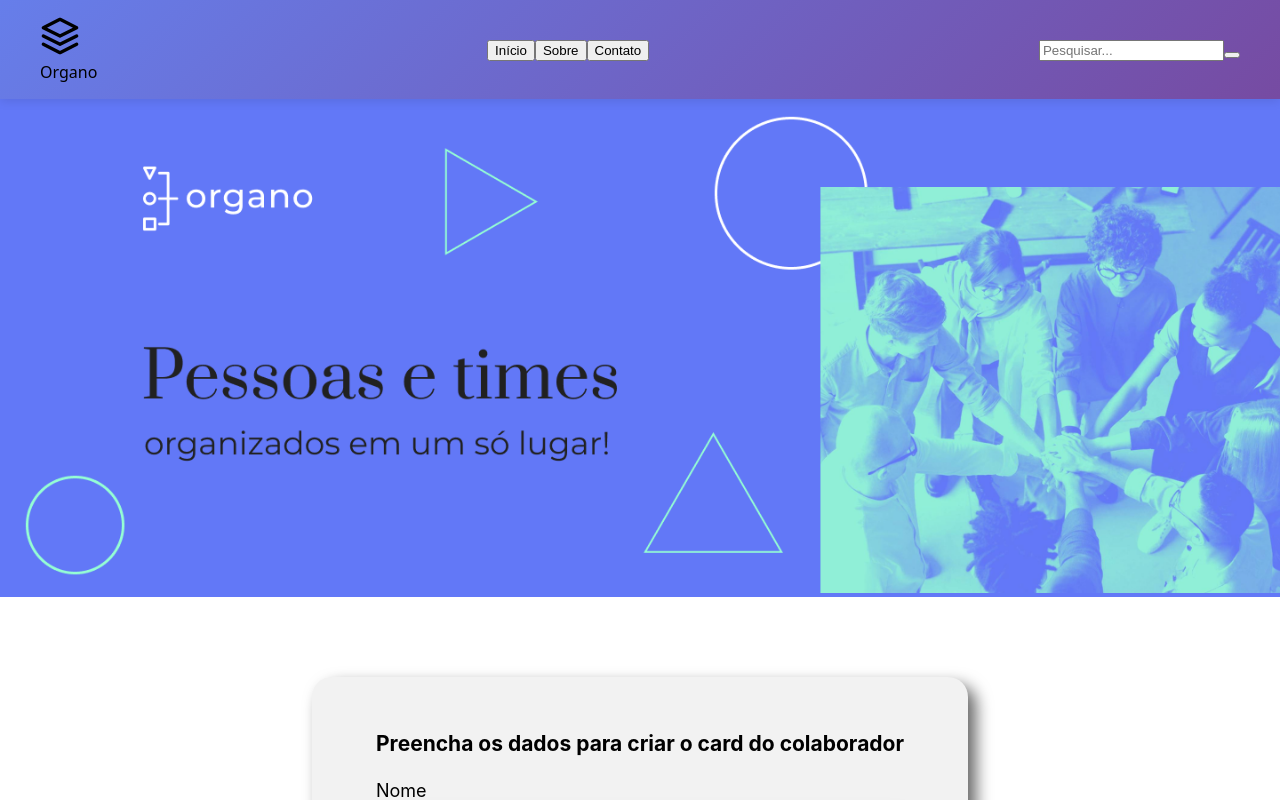
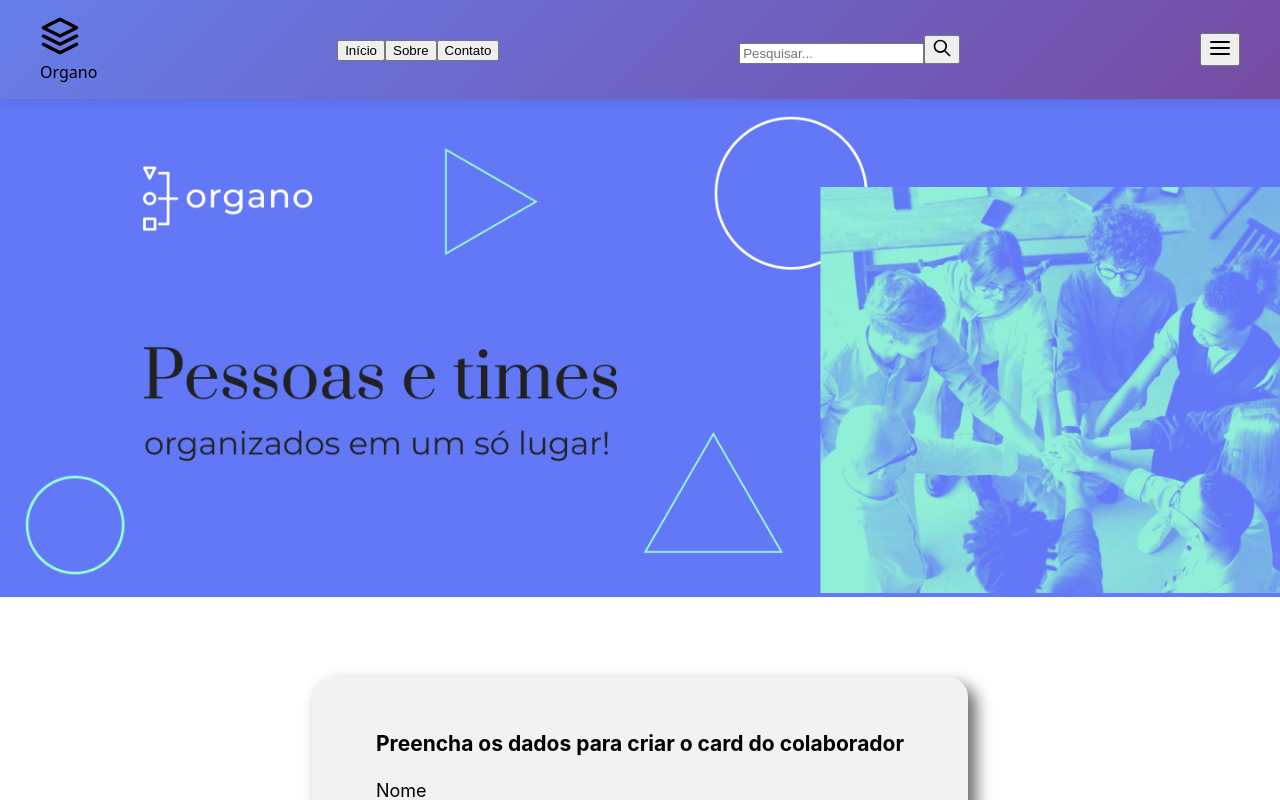
Before and after one commit to juancarlomartins/Projeto-organo, a React (Create React App) app: page / in a window 1280 px wide. Shown: the top 800 px of the page. Built offline with nearby package versions, Linux system fonts and the light colour scheme.

Commit message:
Estrutura do cabeçalho completa

```diff
--- a/src/componentes/Cabeçalho/index.js
+++ b/src/componentes/Cabeçalho/index.js
@@ -95,11 +95,70 @@ const Cabecalho = () => {
                             onChange={(e) => setTermoPesquisa(e.target.value)}
                         />
                         <button type='submit' className='pesquisa-botao'>
+                            <svg width="20" height="20" viewBox="0 0 24 24" fill="none" xmlns="http://www.w3.org/2000/svg">
+                                <path
+                                    d="M21 21L15 15M17 10C17 13.866 13.866 17 10 17C6.13401 17 3 13.866 3 10C3 6.13401 6.13401 3 10 3C13.866 3 17 6.13401 17 10Z"
+                                    stroke="currentColor"
+                                    strokeWidth="2"
+                                    strokeLinecap="round"
+                                    strokeLinejoin="round"
+                                />
+                            </svg>
+                        </button>
+                    </div>
+                </form>
 
+                {/*Botão menu mobile */}
+                <button
+                    className='menu-mobile-botao'
+                    onClick={() => setMenuAberto(!menuAberto)}
+                >
+                    <svg width="24" height="24" viewBox="0 0 24 24" fill="none" xmlns="http://www.w3.org/2000/svg">
+                        {menuAberto ? (
+                            <path
+                                d="M6 18L18 6M6 6L18 18"
+                                stroke="currentColor"
+                                strokeWidth="2"
+                                strokeLinecap="round"
+                                strokeLinejoin="round"
+                            />
+                        ) : (
+                            <path
+                                d="M3 12H21M3 6H21M3 18H21"
+                                stroke="currentColor"
+                                strokeWidth="2"
+                                strokeLinecap="round"
+                                strokeLinejoin="round"
+                            />
+                        )}
+                    </svg>
+                </button>
+
+                {/*menu mobile*/}
+                {menuAberto && (
+                    <div className='menu-mobile'>
+                        <button
+                            className='botao-menu-mobile'
+                            onClick={() => handleMenuClick('Início')}
+                        >
+                            Início
                         </button>
 
+                        <button
+                            className='botao-menu-mobile'
+                            onClick={() => handleMenuClick('Sobre')}
+                        >
+                            Sobre
+                        </button>
+
+                        <button
+                            className='botao-menu-mobile'
+                            onClick={() => handleMenuClick('Contato')}
+                        >
+                            Contato
+                        </button>
                     </div>
-                </form>
+                )}
             </div>
         </header>
     )
```
